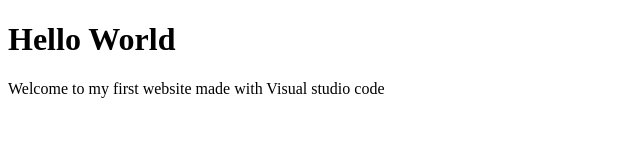
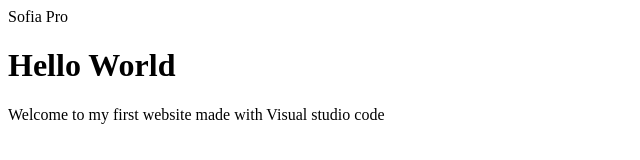
Before and after one commit to Noroff-FEU-Assignments/cross-course-project-espenstenhammer, a plain HTML site: page index.html in a window 1280 px wide. Shown: the whole page, without its empty margins (0-640 px from the left). Drawn offline with Linux system fonts and the light colour scheme.

Commit message:
Try div font

```diff
--- a/index.html
+++ b/index.html
@@ -1,12 +1,15 @@
 <!DOCTYPE html>
 
 <html>
+  <font>Sofia Pro</font>
   <head>
     <body>
+
       <h1>Hello World
       </h1>
       <p>Welcome to my first website made with Visual studio code</p>
     </body>
   </head>
+
   <img src="" alt="">
 </html>
```
